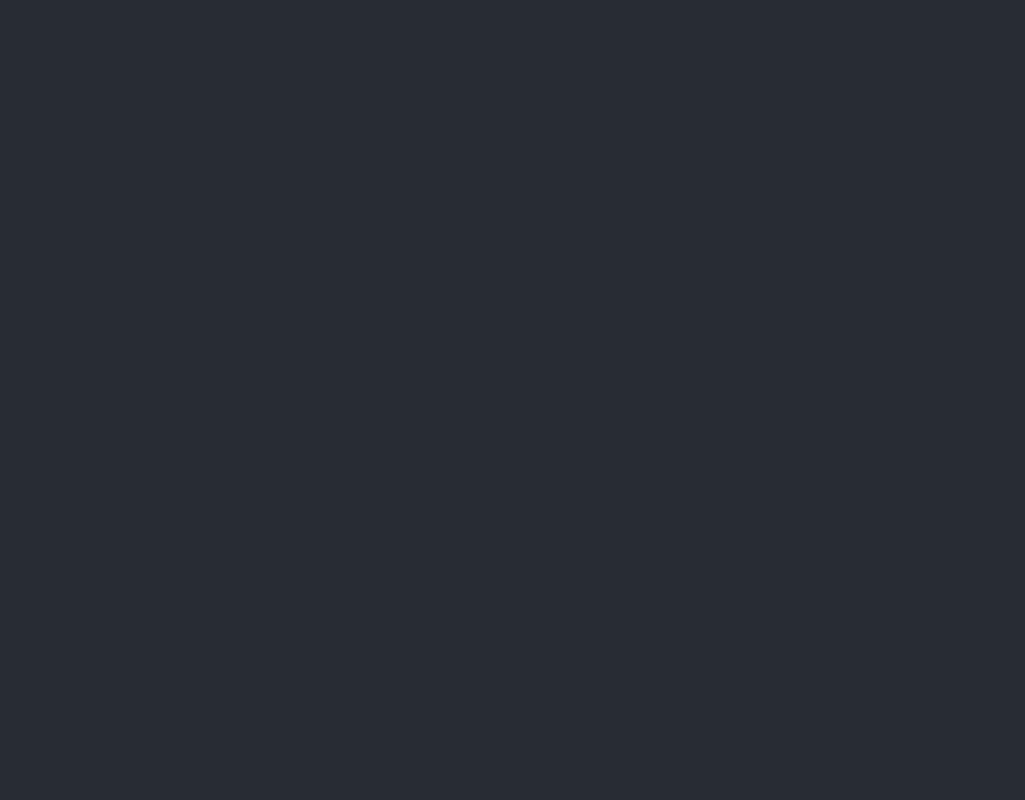
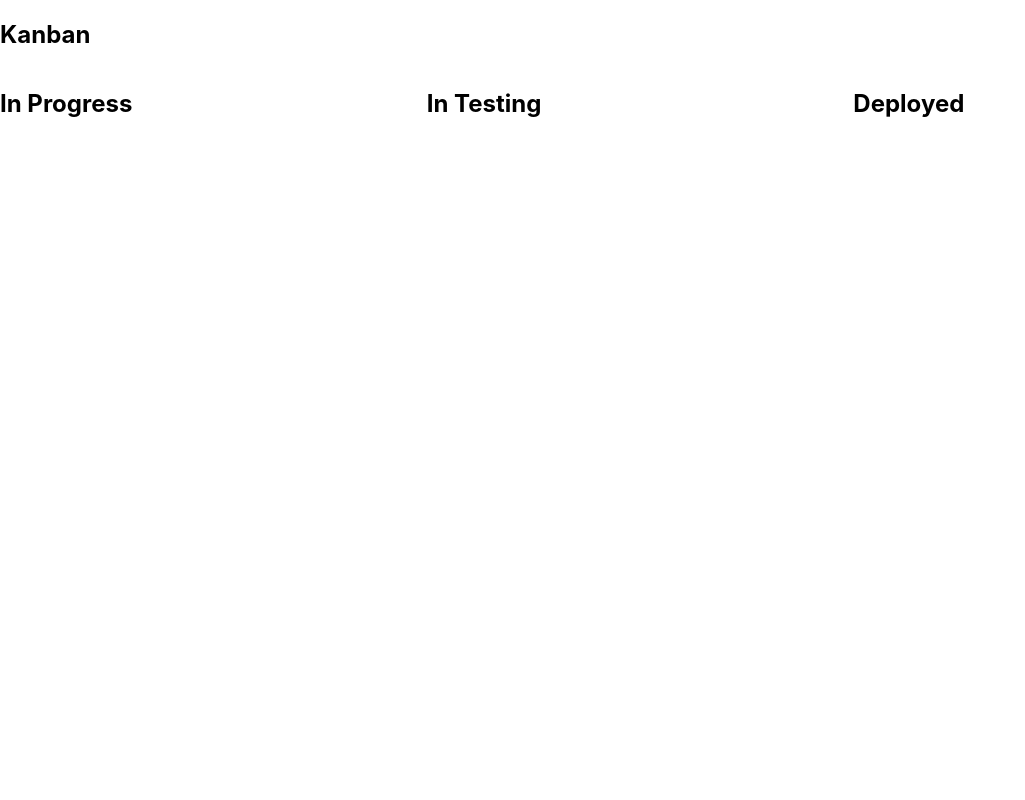
Before and after one commit to mahassan/kanban-react, a React (Create React App) app: page / in a window 1280 px wide. Shown: the top 800 px of the page, without its empty margins (0-1025 px from the left). Built offline with nearby package versions, Linux system fonts and the light colour scheme.

Commit message:
update to file, removed bootstraped

```diff
--- a/src/App.css
+++ b/src/App.css
@@ -1,38 +1,4 @@
-.App {
-  text-align: center;
+.main__container{
+  display: grid;
+  grid-template-columns: 1fr 1fr 1fr;
 }
-
-.App-logo {
-  height: 40vmin;
-  pointer-events: none;
-}
-
-@media (prefers-reduced-motion: no-preference) {
-  .App-logo {
-    animation: App-logo-spin infinite 20s linear;
-  }
-}
-
-.App-header {
-  background-color: #282c34;
-  min-height: 100vh;
-  display: flex;
-  flex-direction: column;
-  align-items: center;
-  justify-content: center;
-  font-size: calc(10px + 2vmin);
-  color: white;
-}
-
-.App-link {
-  color: #61dafb;
-}
-
-@keyframes App-logo-spin {
-  from {
-    transform: rotate(0deg);
-  }
-  to {
-    transform: rotate(360deg);
-  }
-}
```
